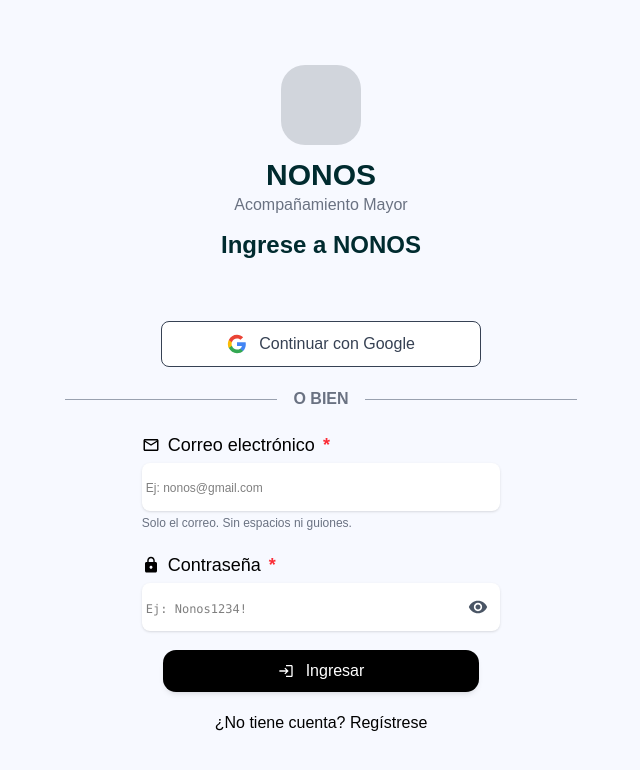
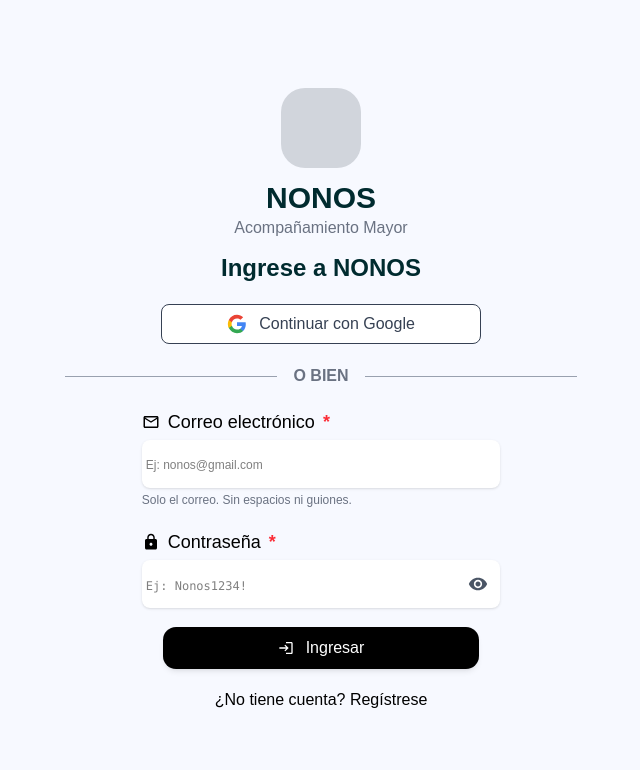
Before and after one commit to rubywinterrr/nonos-front, a React (Vite) app: page / in a window 1280 px wide. Shown: the top 770 px of the page, without its empty margins (319-959 px from the left). Built offline with nearby package versions, Linux system fonts and the light colour scheme; no server answers; a web font is replaced by a local one.

Commit message:
feat: google login pero falta actualizar el service

```diff
--- a/src/Pages/LogIn.tsx
+++ b/src/Pages/LogIn.tsx
@@ -1,7 +1,7 @@
 import LogInForm from "../components/LogInForm";
 import RegisterForm from "../components/RegisterForm";
 import { useState } from "react";
-import { GoogleOAuthProvider, useGoogleLogin } from "@react-oauth/google";
+import { GoogleOAuthProvider, GoogleLogin } from "@react-oauth/google";
 import { FondoBlanco } from "../components/funcionFondoBlanco";
 
 function IngresoContent() {
@@ -10,11 +10,6 @@
   function toggleForm() {
     setHasAccount(!hasAccount);
   }
-
-  const login = useGoogleLogin({
-    onSuccess: (tokenResponse) => console.log("Token:", tokenResponse),
-    onError: (error) => console.error("Error:", error),
-  });
 
   FondoBlanco();
 
@@ -33,13 +28,11 @@
         </h2>
       </div>
 
-      <button
-        type="button"
-        onClick={() => login()}
-        className="w-80 cursor-pointer py-2.5 mt-10 px-4 bg-white border rounded-lg hover:bg-gray-200 flex items-center justify-center gap-3 font-medium text-gray-700 transition-all"
-      >
+      <div className="group relative w-80 h-10">
+       {/* Lo que se ve: tu diseño */}
+      <div className="absolute inset-0 pointer-events-none bg-white border rounded-lg group-hover:bg-gray-200 flex items-center justify-center gap-3 font-medium text-gray-700 transition-all">
         <svg className="w-5 h-5" viewBox="0 0 24 24">
-          <path
+        <path
             fill="#4285F4"
             d="M22.56 12.25c0-.78-.07-1.53-.2-2.25H12v4.26h5.92c-.26 1.37-1.04 2.53-2.21 3.31v2.77h3.57c2.08-1.92 3.28-4.74 3.28-8.09z"
           />
@@ -56,8 +49,19 @@
             d="M12 5.38c1.62 0 3.06.56 4.21 1.64l3.15-3.15C17.45 2.09 14.97 1 12 1 7.7 1 3.99 3.47 2.18 7.06l3.66 2.84c.87-2.6 3.3-4.52 6.16-4.52z"
           />
         </svg>
-        Continuar con Google
-      </button>
+      Continuar con Google
+      </div>
+
+      {/* Lo que recibe el click: el botón real de Google, invisible */}
+    <div className="absolute inset-0 opacity-0 overflow-hidden cursor-pointer">
+      <GoogleLogin
+      onSuccess={(res) => console.log("idToken:", res.credential)}
+      onError={() => console.error("Falló el login con Google")}
+      width="320"
+      size="large"
+      />
+    </div>
+  </div>
 
       <div className="flex items-center w-[80%] lg:w-[40%]">
         <div className="border-t grow border-gray-400"></div>
@@ -90,7 +94,7 @@
 // Exportación envuelta en el Provider
 export default function Ingreso() {
   return (
-    <GoogleOAuthProvider clientId="329138846196-q5d13gj5v3ojlgge0f484jql8lo53fj5.apps.googleusercontent.com ">
+    <GoogleOAuthProvider clientId="329138846196-q5d13gj5v3ojlgge0f484jql8lo53fj5.apps.googleusercontent.com">
       <IngresoContent />
     </GoogleOAuthProvider>
   );
```
